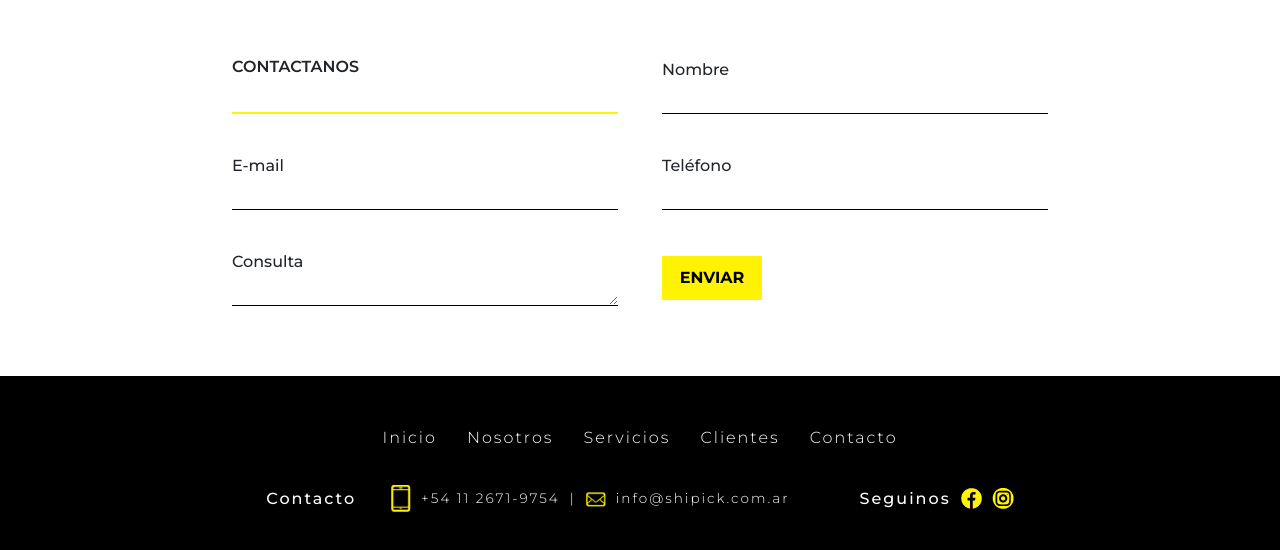
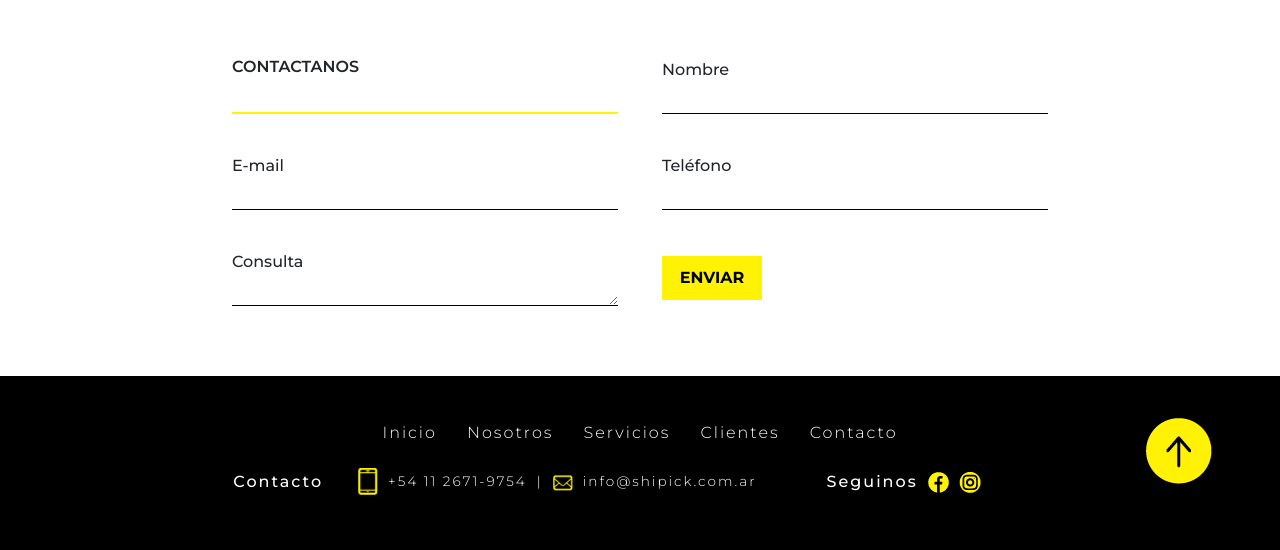
Before and after one commit to FranCamposAmoedo/shipick, a React (Create React App) app: page / in a window 1280 px wide. Shown: the part 6142-6692 px from the top of the page. Built offline with nearby package versions, Linux system fonts and the light colour scheme.

Commit message:
Boton Footer

```diff
--- a/src/components/Footer/Footer.css
+++ b/src/components/Footer/Footer.css
@@ -28,7 +28,6 @@
   display: flex;
   justify-content: center;
   align-items: baseline;
-  margin-top: 30px;
   font-size: 0.85rem;
 }
 .tel-email {
@@ -63,6 +62,35 @@
 }
 .tei:hover {
   opacity: 0.8;
+}
+.btn-home-footer {
+  position: relative;
+  left: 20rem;
+  bottom: 2rem;
+}
+.btn-home-footer:hover {
+  opacity: 0.8;
+}
+
+@media screen and (min-width: 1200px) and (max-width: 1600px) {
+  .btn-home-footer {
+    left: 10rem;
+  }
+}
+
+@media screen and (min-width: 981px) and (max-width: 1199px) {
+  .btn-home-footer {
+    left: 2rem;
+  }
+}
+
+@media screen and (max-width: 980px) {
+  .btn-home-footer {
+    display: none;
+  }
+  .contacts-footer {
+    margin-top: 30px;
+  }
 }
 
 @media screen and (min-width: 300px) and (max-width: 775px) {
--- a/src/components/Footer/Footer.js
+++ b/src/components/Footer/Footer.js
@@ -30,7 +30,12 @@ const Footer = () => {
               alt="Icono Celular"
             />
           </a>
-          <a className="tel-email-item tei contact-text" href="tel:+541126719754" target="_blank" rel="noreferrer">
+          <a
+            className="tel-email-item tei contact-text"
+            href="tel:+541126719754"
+            target="_blank"
+            rel="noreferrer"
+          >
             +54 11 2671-9754
           </a>
           <span className="tel-email-item">|</span>
@@ -44,7 +49,8 @@ const Footer = () => {
           <a
             className="tel-email-item tei contact-text"
             href="mailto:info@shipick.com.ar"
-            target="_blank" rel="noreferrer"
+            target="_blank"
+            rel="noreferrer"
           >
             info@shipick.com.ar
           </a>
@@ -54,19 +60,31 @@ const Footer = () => {
           <a
             className="follow-us-item fui"
             href="https://www.facebook.com/Shipick-Logi%CC%81stica-Fulfillment-102784304895854"
-            target="_blank" rel="noreferrer"
+            target="_blank"
+            rel="noreferrer"
           >
             <img src="./images/icons/icono_fbFooter.png" alt="Icono Facebook" />
           </a>
           <a
             className="follow-us-item fui"
             href="https://www.instagram.com/shipicklog/"
-            target="_blank" rel="noreferrer"
+            target="_blank"
+            rel="noreferrer"
           >
-            <img src="./images/icons/icono_igFooter.png" alt="Icono Instagram" />
+            <img
+              src="./images/icons/icono_igFooter.png"
+              alt="Icono Instagram"
+            />
           </a>
         </div>
+        <a className="btn-home-footer" href="#home">
+        <img
+          src="../images/icons/icono_flechaAmarilla.png"
+          alt="Flecha Amarilla"
+        />
+      </a>
       </div>
+
     </footer>
   );
 };
```
Also changed, not shown: public/images/icons/icono_flechaAmarilla.png (added).
